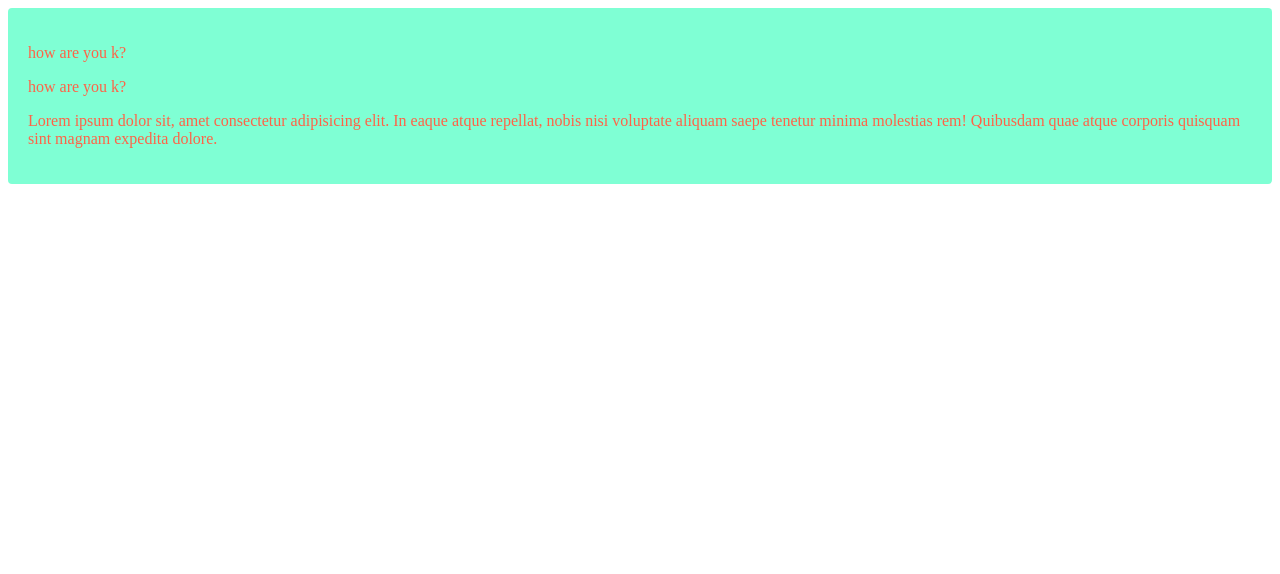
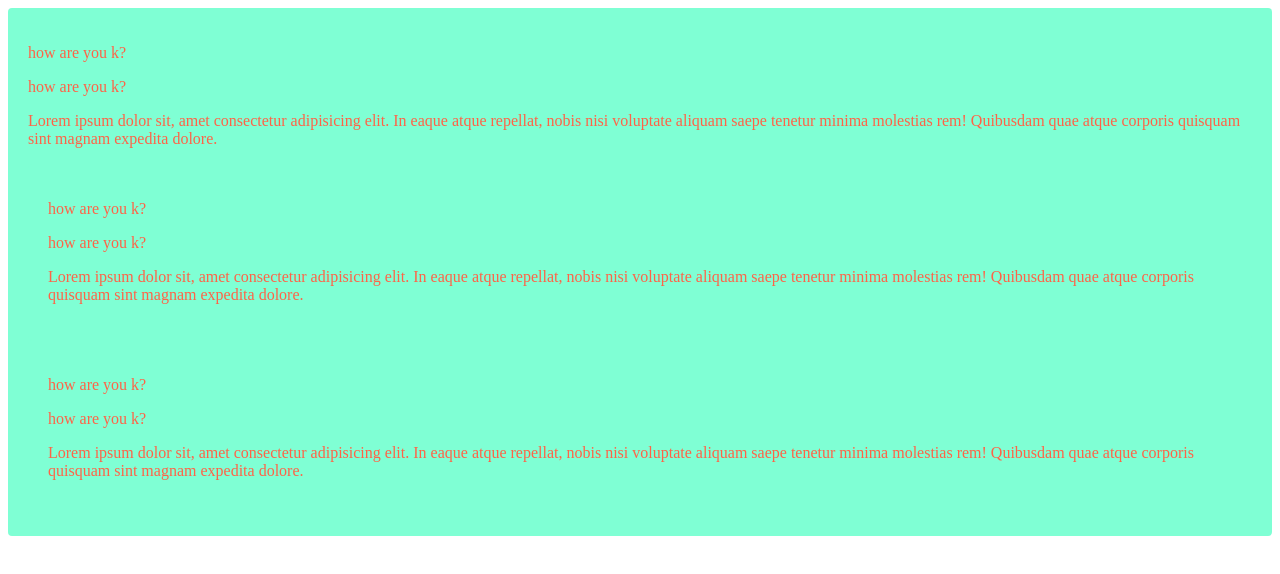
Before and after one commit to smmoontasir/mynewrepository, a plain HTML site: page index.html in a window 1280 px wide. Drawn offline with Linux system fonts and the light colour scheme.

Commit message:
2nd commit

```diff
--- a/blog.css
+++ b/blog.css
@@ -3,3 +3,7 @@ div{
     background-color: aquamarine;
     padding: 20px;
     border-radius: 4px;
+    inset-inline: block ;
+    border: 50px;
+    margin-inline: block;
+}
--- a/index.html
+++ b/index.html
@@ -8,11 +8,24 @@
     <link rel="stylesheet" href="blog.css">
 </head>
 <body>
-    <div>
-        <p>how are you k?</p>
-        <p>how are you k?</p>
-        <p class="blog">Lorem ipsum dolor sit, amet consectetur adipisicing elit. In eaque atque repellat, nobis nisi voluptate aliquam saepe tenetur minima molestias rem! Quibusdam quae atque corporis quisquam sint magnam expedita dolore.</p>
+<div>
+    <p>how are you k?</p>
+    <p>how are you k?</p>
+    <p class="blog">Lorem ipsum dolor sit, amet consectetur adipisicing elit. In eaque atque repellat, nobis nisi voluptate aliquam saepe tenetur minima molestias rem! Quibusdam quae atque corporis quisquam sint magnam expedita dolore.</p>
 
-    </div>
+
+<div>
+    <p>how are you k?</p>
+    <p>how are you k?</p>
+    <p class="blog">Lorem ipsum dolor sit, amet consectetur adipisicing elit. In eaque atque repellat, nobis nisi voluptate aliquam saepe tenetur minima molestias rem! Quibusdam quae atque corporis quisquam sint magnam expedita dolore.</p>
+
+</div>
+<div>
+    <p>how are you k?</p>
+    <p>how are you k?</p>
+    <p class="blog">Lorem ipsum dolor sit, amet consectetur adipisicing elit. In eaque atque repellat, nobis nisi voluptate aliquam saepe tenetur minima molestias rem! Quibusdam quae atque corporis quisquam sint magnam expedita dolore.</p>
+
+</div>
+
 </body>
 </html>
```
